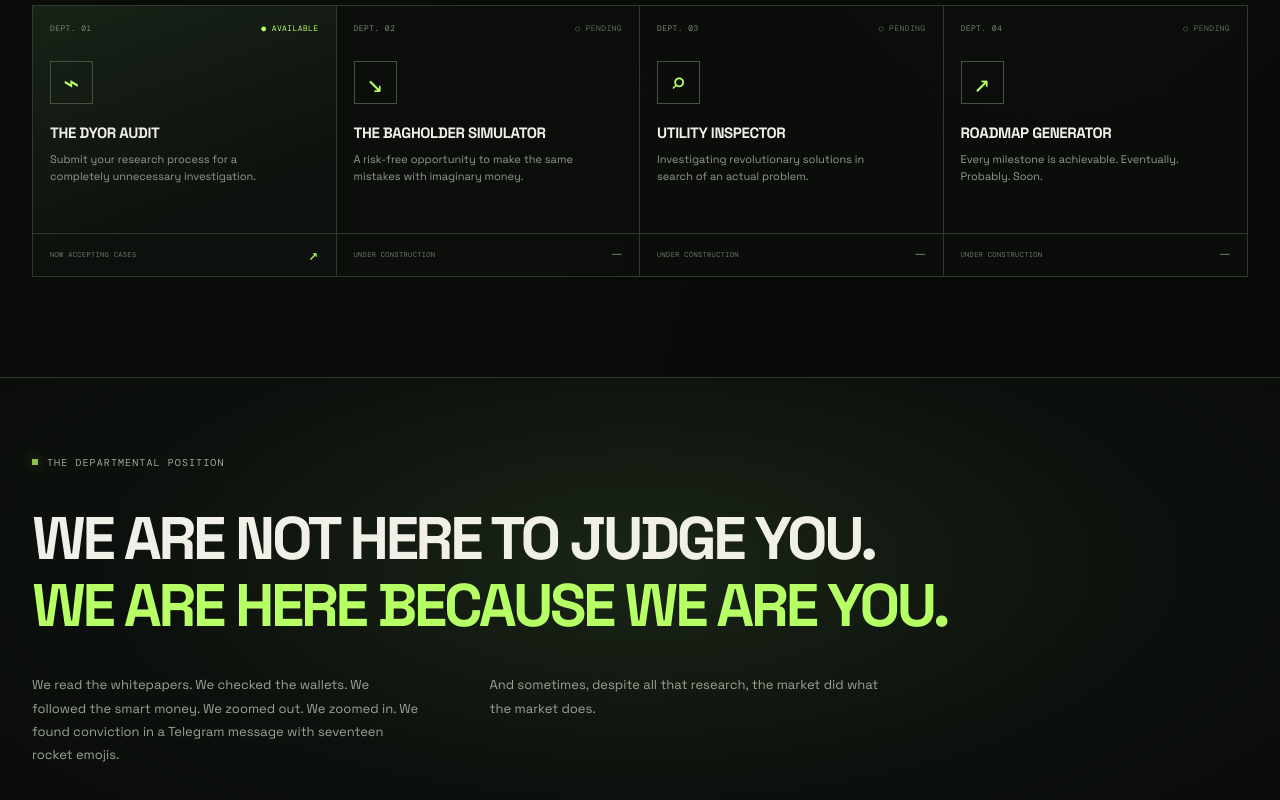
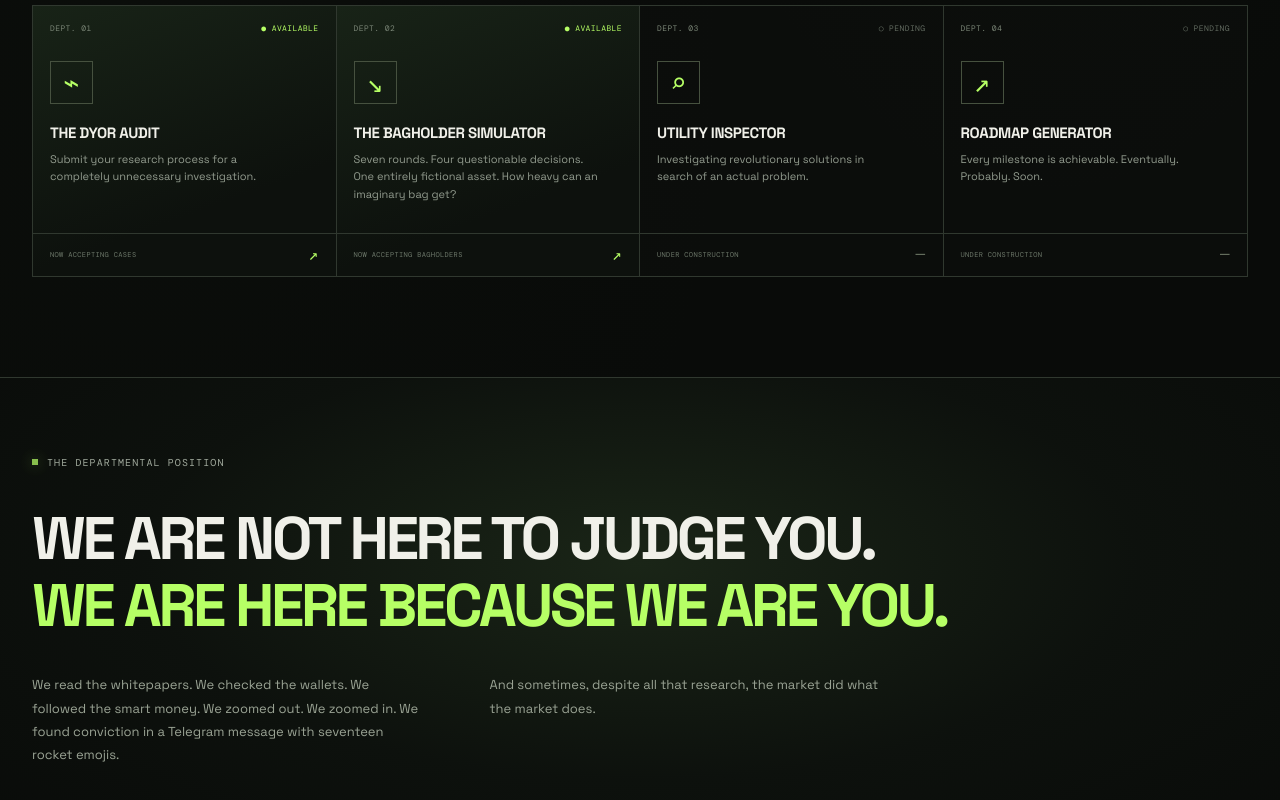
Before and after one commit to safherofficial/weird, a Next.js app: page / in a window 1280 px wide. Shown: the part 1431-2231 px from the top of the page. Built offline with nearby package versions, Linux system fonts and the light colour scheme.

Commit message:
feat(u05): open Bagholder Simulator from the homepage directory

```diff
--- a/app/page.tsx
+++ b/app/page.tsx
@@ -23,9 +23,10 @@ const departments = [
   {
     number: "02",
     title: "THE BAGHOLDER SIMULATOR",
-    description: "A risk-free opportunity to make the same mistakes with imaginary money.",
-    status: "UNDER CONSTRUCTION",
-    href: "#departments",
+    description: "Seven rounds. Four questionable decisions. One entirely fictional asset. How heavy can an imaginary bag get?",
+    status: "NOW ACCEPTING BAGHOLDERS",
+    href: "/simulator",
+    featured: true,
   },
   {
     number: "03",
```
